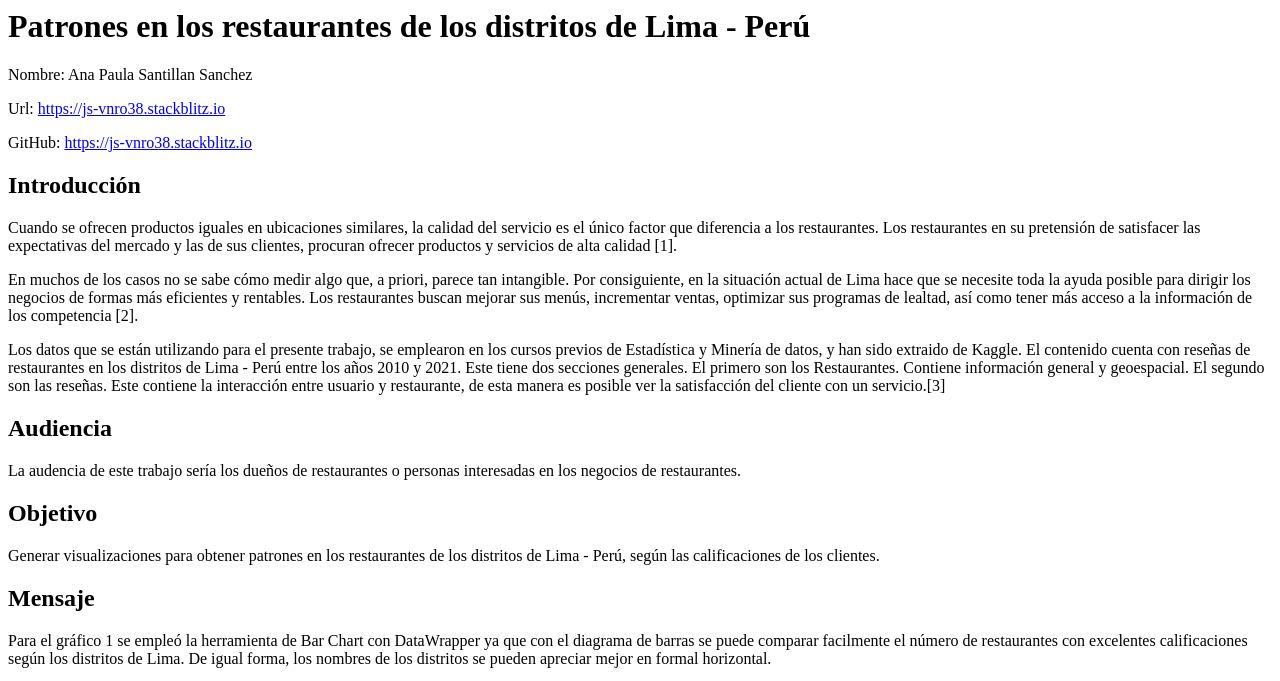
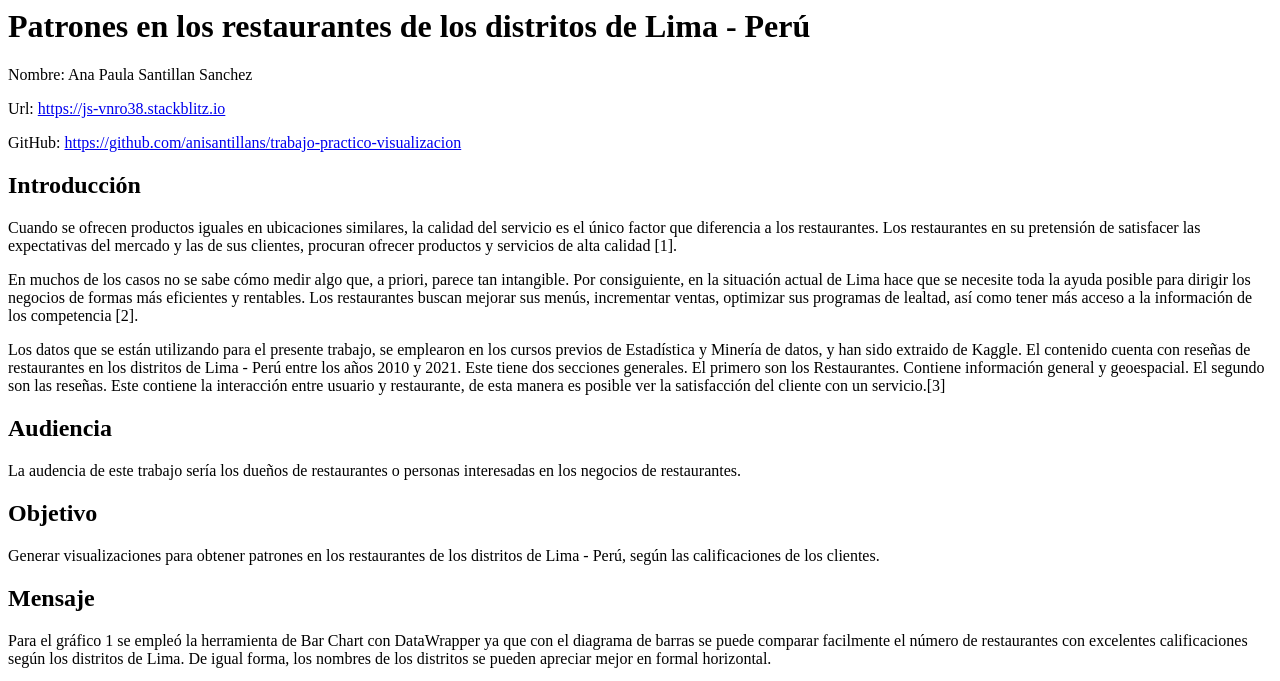
Before and after one commit to anisantillans/trabajo-practico-visualizacion, a website: page index.html in a window 1280 px wide. Shown: the top 681 px of the page. Drawn offline with Linux system fonts and the light colour scheme.

Commit message:
add github link

```diff
--- a/index.html
+++ b/index.html
@@ -9,8 +9,8 @@
   </p>
   <p>
     <span class="negrita">GitHub:</span>
-    <a href="https://js-vnro38.stackblitz.io" target="_blank"
-      >https://js-vnro38.stackblitz.io</a
+    <a href="https://github.com/anisantillans/trabajo-practico-visualizacion" target="_blank"
+      >https://github.com/anisantillans/trabajo-practico-visualizacion</a
     >
   </p>
 
```
